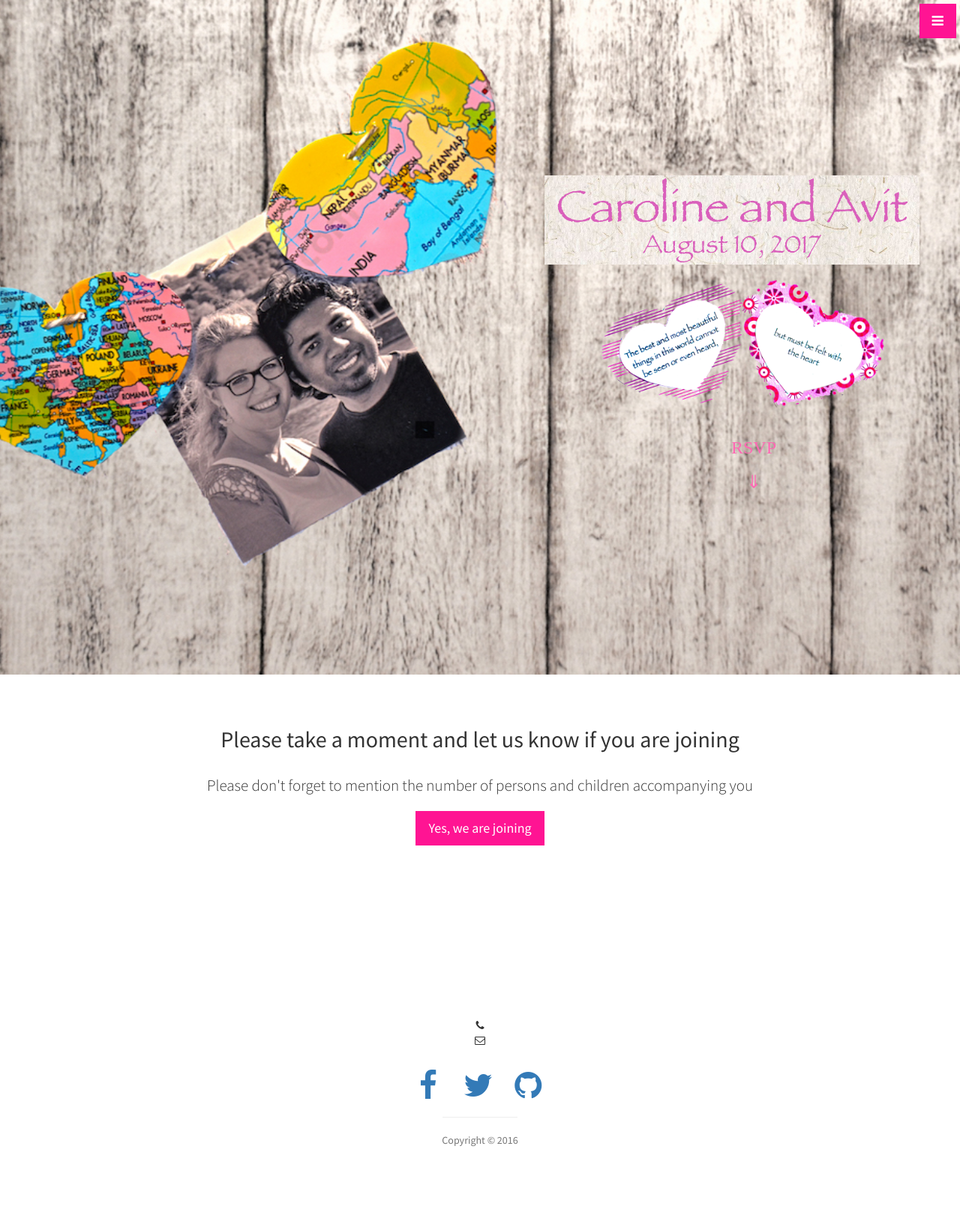
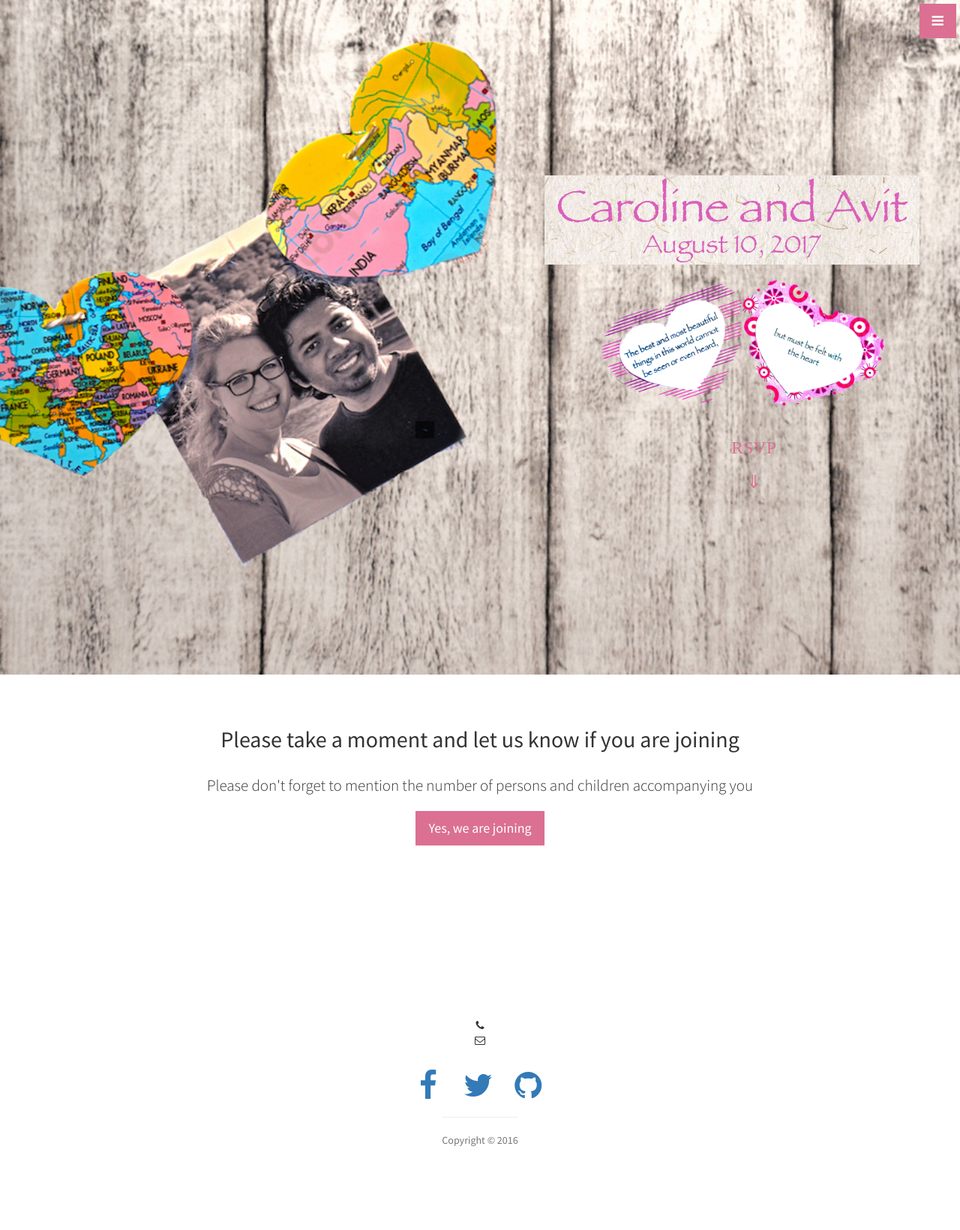
Before and after one commit to MonchiLin/carowedavit.github.io, a Jekyll site: the page built from index.html, in a window 1280 px wide. Shown: the whole page at 75% size. Built offline with Jekyll 4.4.1, drawn with Linux system fonts in a browser that asks for light colours.

Commit message:
rsvp updated

```diff
--- a/css/stylish-portfolio.css
+++ b/css/stylish-portfolio.css
@@ -21,7 +21,7 @@ body {
     display: table-cell;
     text-align: center;
     vertical-align: middle;
-    color: #FF69B4;
+    color: #DB7093;
     text-indent: 35em;
 }
 
@@ -37,7 +37,7 @@ body {
 .btn-dark {
     border-radius: 0;
     color: #fff;
-    background-color: #FF1493;
+    background-color: #DB7093;
     text-indent: 0em;
     margin-left: 0em;
 }
```
